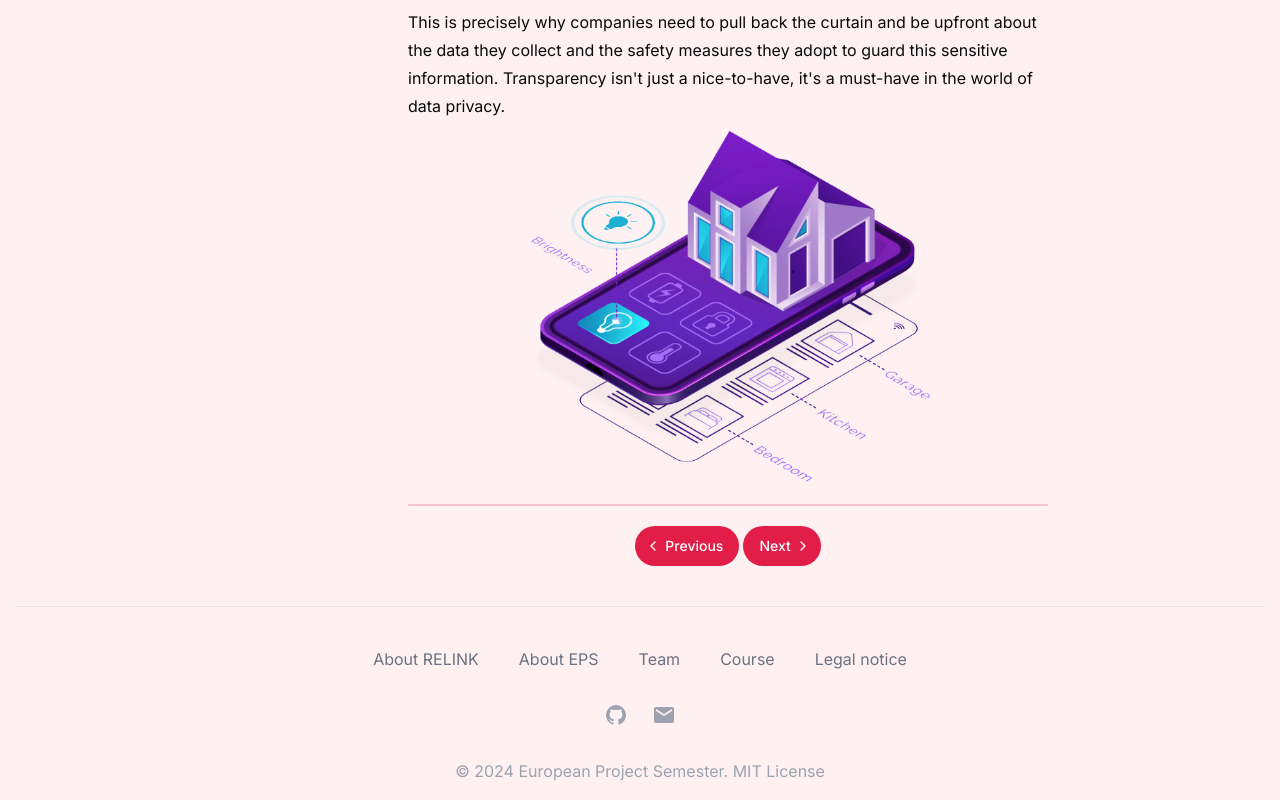
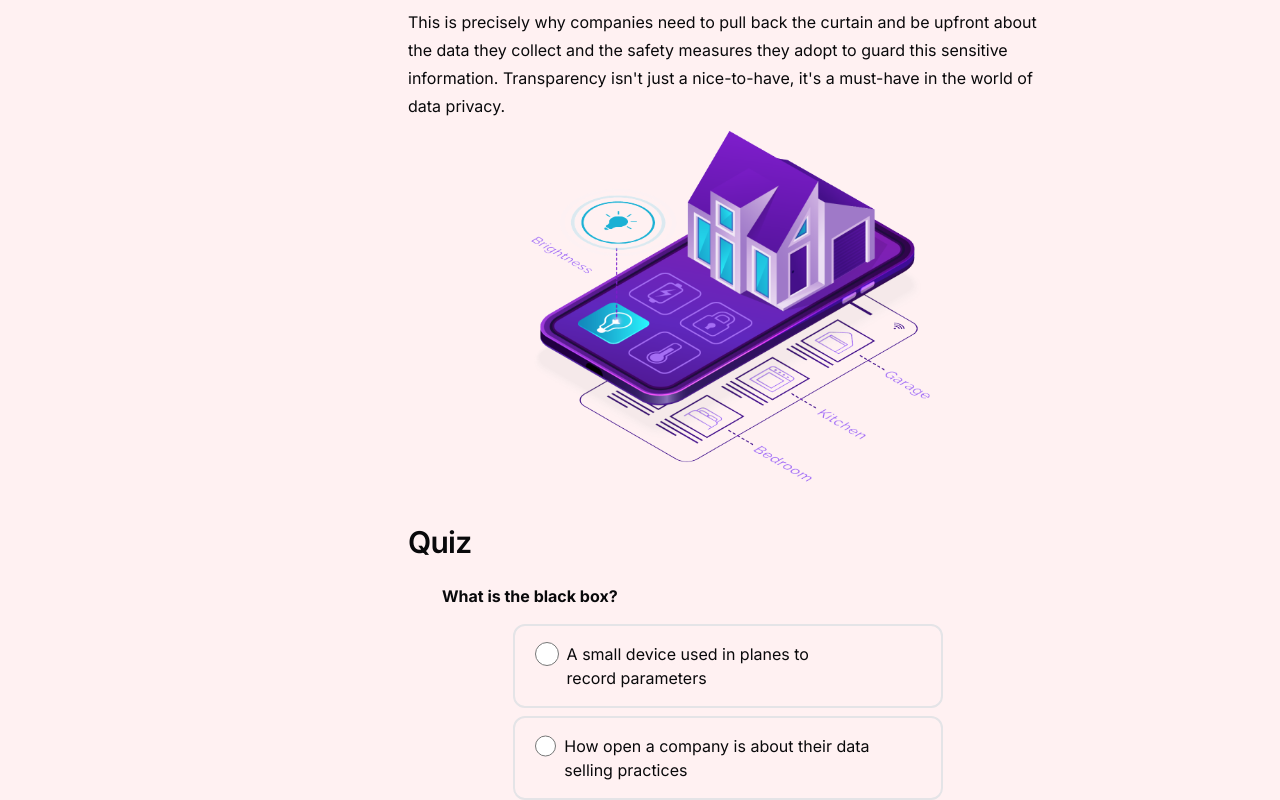
Before and after one commit to evebrnd/eps, a Next.js app: page /eps/chapters/three in a window 1280 px wide. Shown: the part 2000-2800 px from the top of the page. Built offline with nearby package versions, Linux system fonts and the light colour scheme.

Commit message:
feat: add quiz to chapter one two and three

```diff
--- a/src/app/chapters/one/page.tsx
+++ b/src/app/chapters/one/page.tsx
@@ -5,15 +5,18 @@ import Image from "next/image"
 import Icon from '@mdi/react';
 import { mdiChatQuestionOutline } from '@mdi/js';
 import Sidebar from "@/components/SideBar";
+import Quiz from "@/components/Quiz";
 import PreviousAndNextButton from "@/components/PreviousAndNextButton";
 import { components_chapters } from "@/utils/constants";
 import SmartHomeIntroduction from "/public/smartHomeIntroduction.webp";
+import QuestionsIntroduction from "../../utils/questionsIntroduction.json";
 
 export default function Page() {
   const chapters = [
     { title: 'Introduction', id: 'Introduction' },
     { title: 'The definition of a smart home device', id: 'Chapter_1.0' },
-    { title: 'An example of a smart home device', id: 'Chapter_2.0' }
+    { title: 'An example of a smart home device', id: 'Chapter_2.0' },
+    { title: 'Quiz', id: 'quiz'}
   ];
 
   return (
@@ -100,6 +103,10 @@ export default function Page() {
           <h3 className="mt-8 text-2xl font-semibold tracking-tight">Sources</h3>
           <Link href="https://www.sciencedirect.com/science/article/pii/S2451958823000337" className="mt-4 italic text-gray-500" rel="noopener noreferrer" target="_blank">https://www.sciencedirect.com/science/article/pii/S2451958823000337</Link>
           <Link href="https://www.researchgate.net/publication/346211896_A_RESEARCH_PAPER_ON_SMART_HOME" className="mt-4 italic text-gray-500" rel="noopener noreferrer" target="_blank">https://www.researchgate.net/publication/346211896_A_RESEARCH_PAPER_ON_SMART_HOME</Link>
+
+
+          <h3 id="quiz" className="mt-8 text-2xl font-semibold tracking-tight">Quiz</h3>
+          <Quiz questions={QuestionsIntroduction} />
         </div>
 
         <PreviousAndNextButton
--- a/src/app/chapters/three/page.tsx
+++ b/src/app/chapters/three/page.tsx
@@ -5,15 +5,18 @@ import Image from "next/image"
 import { mdiHandBackLeftOffOutline } from '@mdi/js';
 import PreviousAndNextButton from "@/components/PreviousAndNextButton";
 import Sidebar from '@/components/SideBar';
+import Quiz from '@/components/Quiz';
 import TransparencyImage from "/public/transparency/connectedHome.png"
 import { components_chapters } from '@/utils/constants';
+import QuestionsTransparency from "../../utils/questionsTransparency.json";
 
 export default function Page() {
     const chapters = [
         { title: 'Introduction', id: 'Introduction' },
         { title: "The black box", id: "Chapter_1.0" },
         { title: "What data is being processed?", id: "Chapter_2.0" },
-        { title: "Why this matters", id: "Chapter_3.0" }
+        { title: "Why this matters", id: "Chapter_3.0" },
+        { title: "Quiz", id: "quiz"}
     ];
 
     return (
@@ -68,6 +71,9 @@ export default function Page() {
                     </p>
                     <Image src={TransparencyImage} alt="Connected Home" className="mx-auto" width="500" />
 
+                    <h3 id="quiz" className="mt-8 text-3xl font-semibold tracking-tight">Quiz</h3>
+                    <Quiz questions={QuestionsTransparency} />
+
                 </div>
 
                 <PreviousAndNextButton
--- a/src/app/chapters/two/page.tsx
+++ b/src/app/chapters/two/page.tsx
@@ -5,11 +5,13 @@ import Image from "next/image"
 import Card from "@/components/Card";
 import { mdiLightbulbOnOutline } from '@mdi/js';
 import Sidebar from "@/components/SideBar";
+import Quiz from "@/components/Quiz";
 import { components_chapters } from "@/utils/constants";
 import PreviousAndNextButton from "@/components/PreviousAndNextButton";
 import AiDrivenSHD from "/public/generalPublicOpinion/aiDrivenShdDiagram.svg"
 import ItKnowledge from "/public/generalPublicOpinion/itKnowledgeDiagram.svg"
 import SHDOwners from "/public/generalPublicOpinion/shdOwnersDiagram.svg"
+import QuestionsOpinion from "../../utils/questionsOpinion.json";
 
 export default function Page() {
   const chapters = [
@@ -25,7 +27,8 @@ export default function Page() {
         { title: 'Question 6', id: 'Chapter_2.6' }
       ]
     },
-    { title: 'Summary', id: 'Chapter_3.0' }
+    { title: 'Summary', id: 'Chapter_3.0' },
+    { title: 'Quiz', id: 'quiz'}
 
   ];
 
@@ -150,6 +153,9 @@ export default function Page() {
             <br /><br />
             So, while some people are already navigating the world of smart home devices with ease, others are still exploring this territory. As we continue to delve into this field, our goal is to enhance awareness and understanding, ensuring that everyone can confidently and safely integrate these devices into their lives.
           </p>
+
+          <h3 id="quiz" className="mt-8 text-2xl font-bold tracking-tight">Quiz</h3>
+          <Quiz questions={QuestionsOpinion} />
         </div>
 
         <PreviousAndNextButton
--- /dev/null
+++ b/src/app/utils/questionsIntroduction.json
@@ -0,0 +1,38 @@
+[
+    {
+      "question": "What are some benefits of using smart home devices?",
+      "answerOptions": [
+        { "answer": "Increased security and comfort", "isCorrect": true },
+        { "answer": "Reduced cost of utilities" },
+        { "answer": "Both increased security and comfort and reduced cost of utilities" },
+        { "answer": "None of the above" }
+      ]
+    },
+    {
+      "question": "Which of the following is NOT a smart home assistant device?",
+      "answerOptions": [
+        { "answer": "Amazon Alexa" },
+        { "answer": "Samsung SmartThings Hub" },
+        { "answer": "Ring Doorbell", "isCorrect": true },
+        { "answer": "Google Assistant" }
+      ]
+    },
+    {
+      "question": "In the example given about Alice and Bob, what does Alice represent?",
+      "answerOptions": [
+        { "answer": "A smart doorbell" },
+        { "answer": "A virtual assistant", "isCorrect": true },
+        { "answer": "A security camera" },
+        { "answer": "A smart speaker" }
+      ]
+    },
+    {
+      "question": "What is one potential risk of using smart home devices?",
+      "answerOptions": [
+       { "answer": "They can be inconvenient to use" },
+       { "answer": "They can be expensive to install" },
+       { "answer": "They can be less reliable than traditional devices" },
+       { "answer": "They can raise privacy and security concerns", "isCorrect": true }
+      ]
+    }
+  ]
--- /dev/null
+++ b/src/app/utils/questionsOpinion.json
@@ -0,0 +1,36 @@
+[
+    {
+      "question": "The majority of survey respondents have ... on smart home devices",
+      "answerOptions": [
+        { "answer": "No knowledge" },
+        { "answer": "Advanced knowledge" },
+        { "answer": "Expert knowledge" },
+        { "answer": "Average knowledge", "isCorrect": true }
+      ]
+    },
+    {
+      "question": "Which is the smart home device that first came to mind for most survey respondents?",
+      "answerOptions": [
+        { "answer": "Amazon Alexa", "isCorrect": true },
+        { "answer": "Google Home" },
+        { "answer": "Siri" },
+        { "answer": "Ring Doorbell" }
+      ]
+    },
+    {
+      "question": "Which is not a worry expressed by some participants of a study mentionned about consumer attitudes?",
+      "answerOptions": [
+        { "answer": "Odd device behavior" },
+        { "answer": "Data sold to third parties", "isCorrect": true },
+        { "answer": "Data collection" },
+        { "answer": "Breaches of personal privacy" }
+      ]
+    },
+    {
+      "question": "Most survey respondents know if their smart home device has AI",
+      "answerOptions": [
+       { "answer": "True" },
+       { "answer": "False", "isCorrect": true }
+      ]
+    }
+  ]
--- /dev/null
+++ b/src/app/utils/questionsTransparency.json
@@ -0,0 +1,34 @@
+[
+    {
+      "question": "What is the black box?",
+      "answerOptions": [
+        { "answer": "A small device used in planes to record parameters" },
+        { "answer": "How open a company is about their data selling practices" },
+        { "answer": "How open a company is about their data collection practices", "isCorrect": true },
+        { "answer": "How open a company is about their third parties contract" }
+      ]
+    },
+    {
+      "question": "What does GDPR stand for?",
+      "answerOptions": [
+        { "answer": "General Data Protection Regulation", "isCorrect": true },
+        { "answer": "General Degree Protection Regulation" },
+        { "answer": "Generic Data Protection Regulation" },
+        { "answer": "General Data Privacy Regulation" }
+      ]
+    },
+    {
+      "question": "In the EU you have the right to access the data that a company has on you",
+      "answerOptions": [
+        { "answer": "True", "isCorrect": true },
+        { "answer": "False" }
+      ]
+    },
+    {
+      "question": "In the EU you have the right to modify the data that a company has on you",
+      "answerOptions": [
+       { "answer": "True" },
+       { "answer": "False", "isCorrect": true }
+      ]
+    }
+  ]
--- a/src/utils/constants.ts
+++ b/src/utils/constants.ts
@@ -21,7 +21,7 @@ export const components_about: { title: string; href: string; description: strin
 
 export const components_chapters: { title: string; href: string; description: string }[] = [
     {
-        title: "0. Kick-off",
+        title: "Kick-off",
         href: "/chapters/kickoff",
         description:
             "What this lesson is about.",
```
